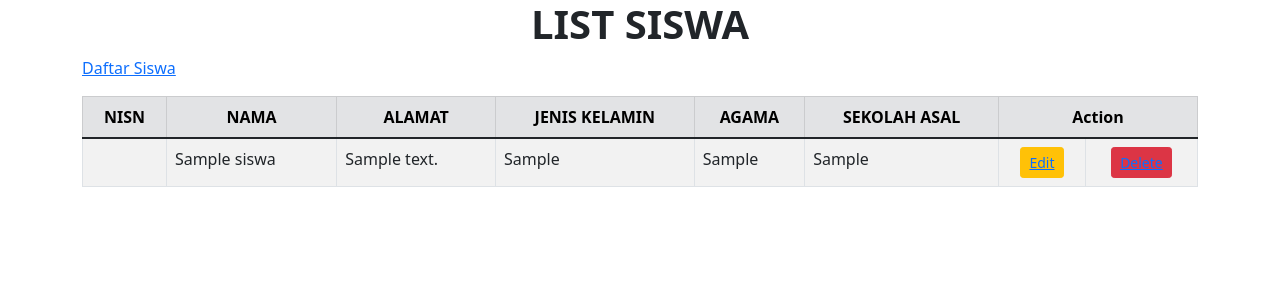
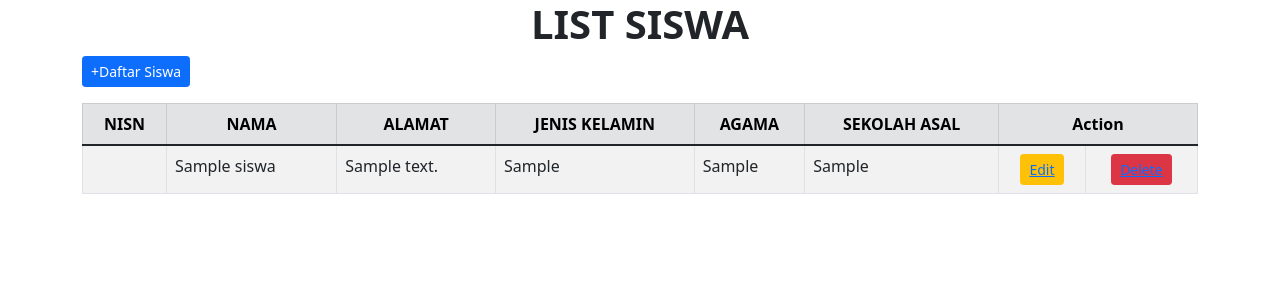
Before and after one commit to dindarachma/dindami20b, a PHP site: page /list_siswa.php?pesan=1 in a window 1280 px wide. Shown: the top 300 px of the page. Run offline with PHP 8.4, Linux system fonts and the light colour scheme; tables that the repository leaves empty or names only in its code hold one stand-in row (values such as "Sample post"); data that the repository does not hold is empty; some libraries are stand-ins or nearby versions.

Commit message:
Update list_siswa.php

```diff
--- a/UTS-DINDA-MI20B/list_siswa.php
+++ b/UTS-DINDA-MI20B/list_siswa.php
@@ -1,7 +1,7 @@
 <?php
 error_reporting(0);
 //Buat Koneksinya
-$con = new mysqli("localhost","root", "","pendaftaran_siswa");
+$con = new mysqli("localhost","root", "" ,"pendaftaran_siswa");
 $tgl = date ('d F Y');
 
 $sql = "SELECT * FROM tbl_calon_siswa";
@@ -62,7 +62,7 @@ $result = $con->query($sql);
 <?php
 
   foreach ($result as $isi){
-    if ($isi["agama"]=='1'){
+    /*if ($isi["agama"]=='1'){
       $agm = "ISLAM";
     }
     else if($isi["agama"]=='2'){
@@ -78,7 +78,7 @@ $result = $con->query($sql);
     }
     else{
       $agm = "Kode Bermasalah";
-    }
+    }*/
 
     ?>
   <tr>
@@ -88,7 +88,8 @@ $result = $con->query($sql);
     <td><?php echo $isi['jenis_kelamin'];?></td>
     <td><?php echo $isi['agama'];?></td>
     <td><?php echo $isi['sekolah_asal'];?></td>
-    <td><center><a href ="edit_siswa.php?id=<?php echo $isi['id'];?>"><button class="btn btn-warning btn-sm">Edit</a></button></center></td>
+    <td><center><a href ="edit_siswa.php?id=<?php echo $isi['id'];?>"><button class="btn btn-warning btn-sm">
+    Edit</a></button></center></td>
     <td><center><a href="#" data-bs-toggle="modal" data-bs-target="#deletesiswa<?php echo $isi ['id'];?>"><button class="btn btn-danger btn-sm">Delete</a></button></center></td>
   </tr>
   <div class="example-modal">
@@ -117,7 +118,7 @@ $result = $con->query($sql);
     <?php
     }
     ?>
-    <p><a href="form_daftar.php">Daftar Siswa</a></p>
+    <p><a href="form_daftar.php"><button class="btn btn-primary btn-sm">+Daftar Siswa</button></a></p>
     </div>
 </body>
 <script src="../assets/js/bootstrap.min.js"></script>
```
